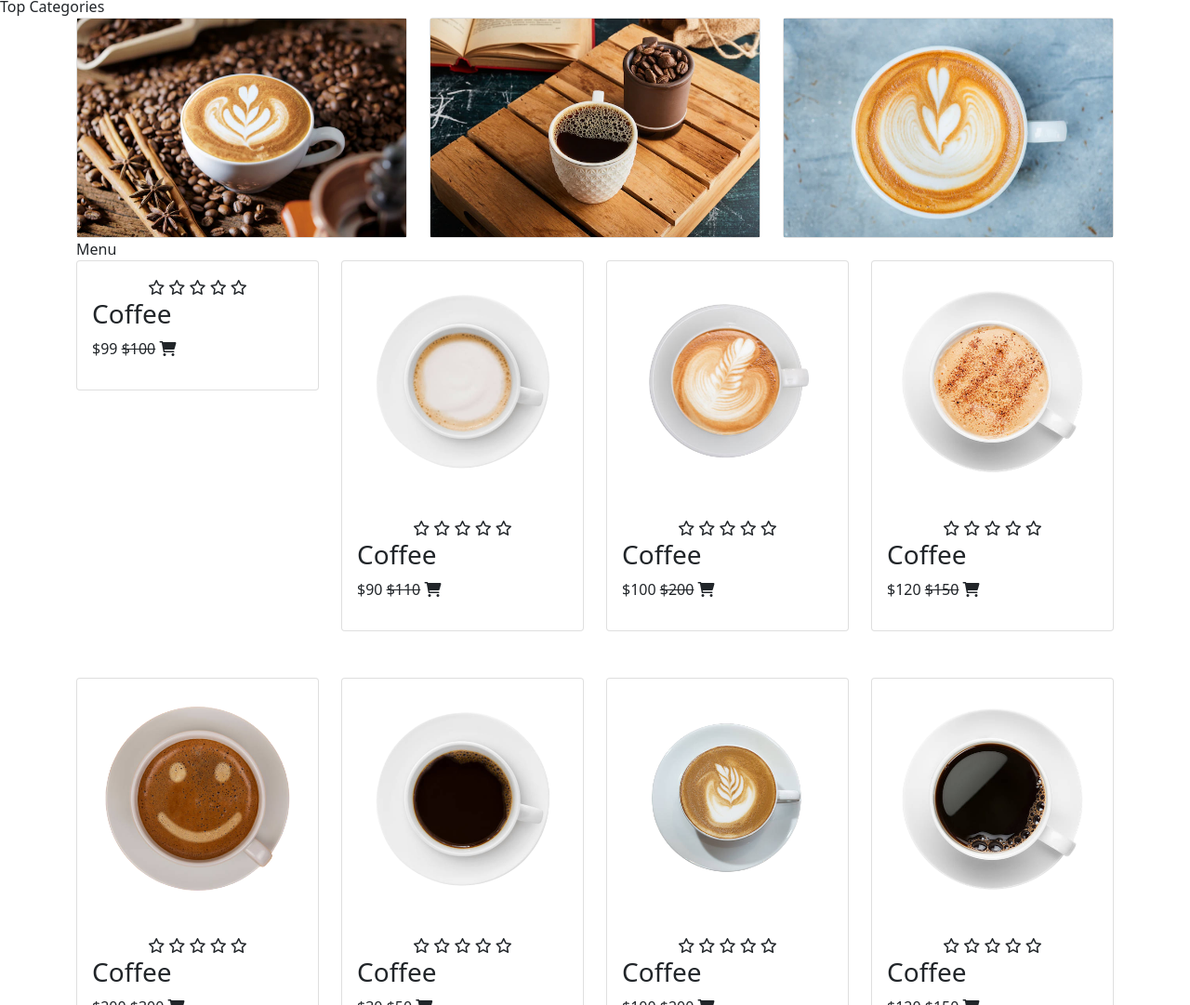
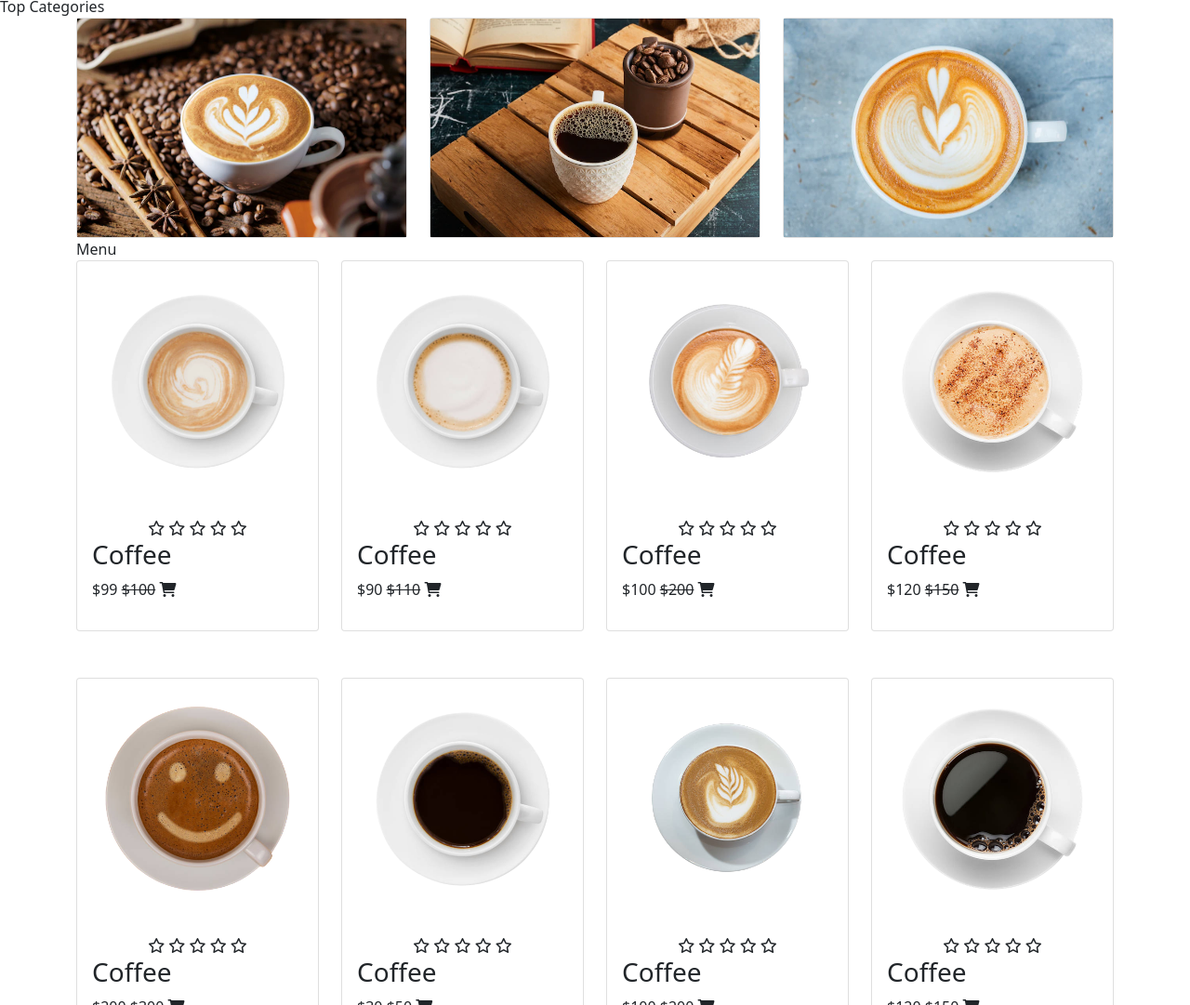
Before and after one commit to gmail1789/CoffeeShop, a plain HTML site: page index.html in a window 1280 px wide. Shown: the part 714-1795 px from the top of the page at 93% size. Drawn offline with nearby package versions, Linux system fonts and the light colour scheme; files whose address does not match are found by name.

Commit message:
Update index.html

```diff
--- a/index.html
+++ b/index.html
@@ -147,7 +147,7 @@
   <div class="row">
     <div class="col-md-3 py-3 py-md-0">
       <div class="card">
-        <img src="./images/m1.png" alt="">
+        <img src="m1.png" alt="">
         <div class="card-body">
           <div class="star text-center">
             <i class="fa-regular fa-star"></i>
```
